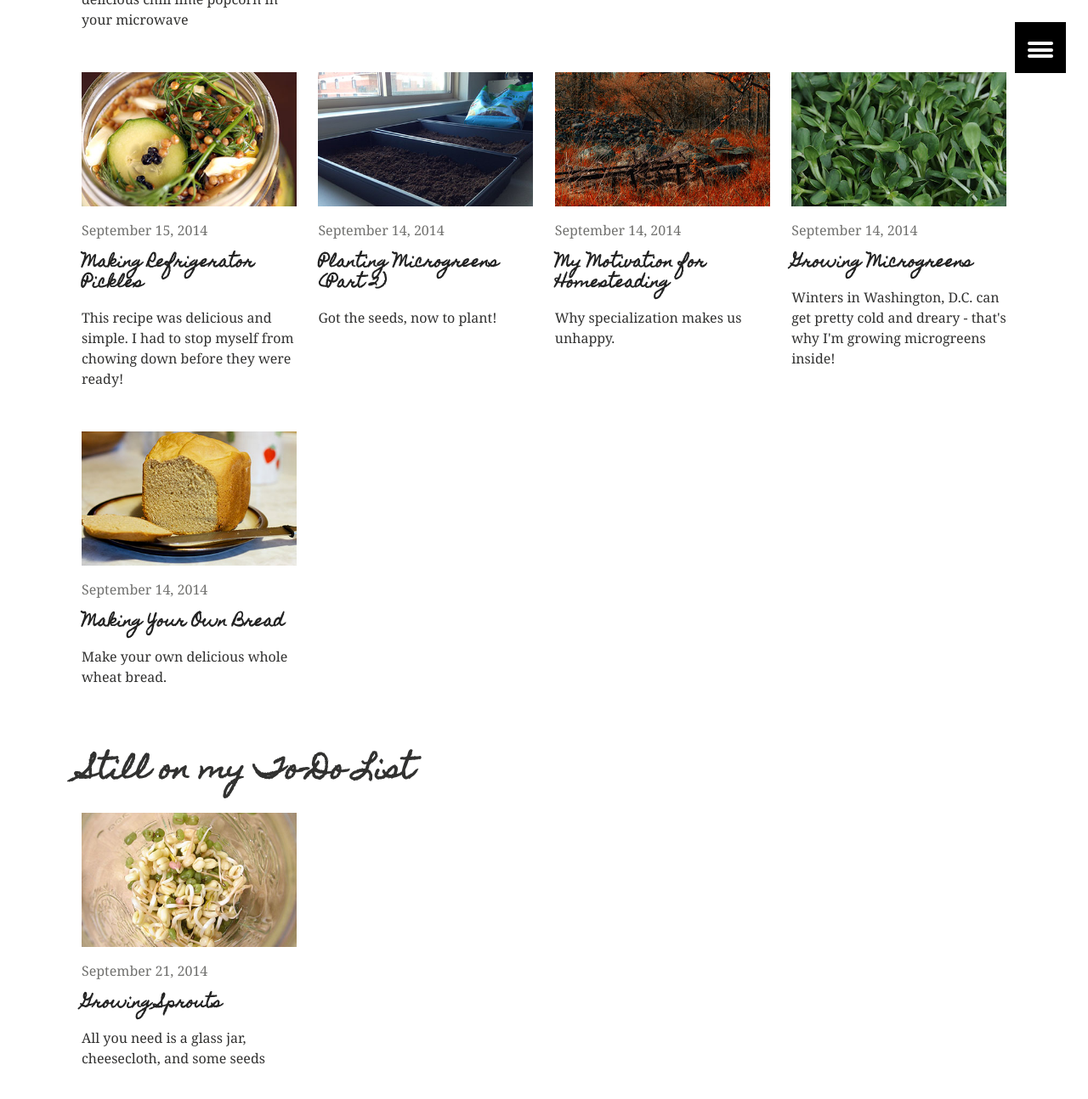
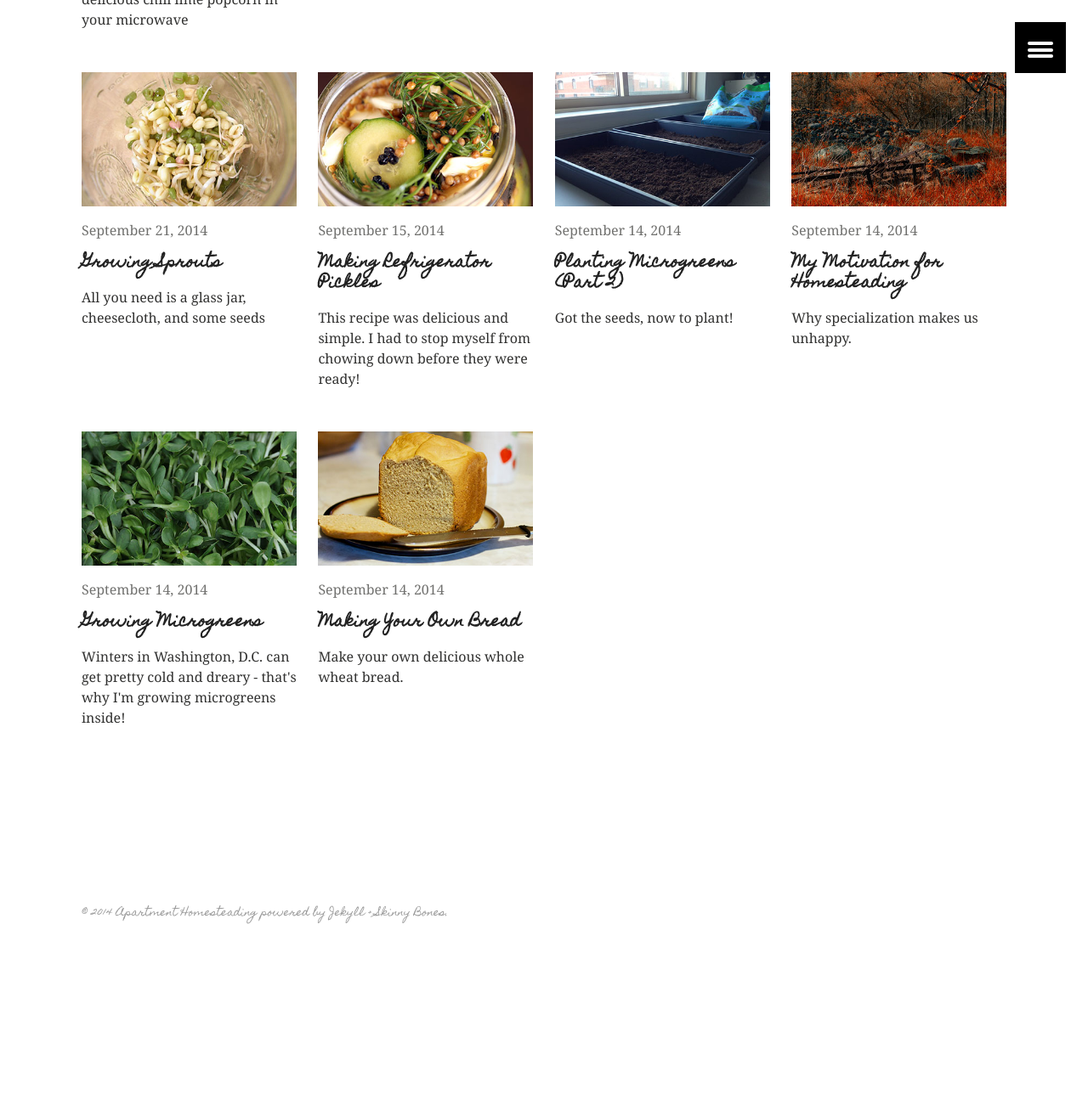
Before and after one commit to apartmenthomesteading/apartmenthomesteading.github.io, a Jekyll site: the page built from index.md, in a window 1280 px wide and 1400 px high, scrolled down 1132 px. Shown: the top 1294 px of the window at 85% size. Built offline with Jekyll 4.4.1, drawn with Linux system fonts in a browser that asks for light colours; some web fonts are replaced; comment, search, counter and statistics services are not loaded; after the commit the page ends 2293 px from its top, so only the background shows below that.

Commit message:
get rid of teaser

```diff
--- a/index.md
+++ b/index.md
@@ -17,13 +17,3 @@
     {%endif%}
 {% endfor %}
 </div><!-- /.tiles -->
-
-<h2 class="left">Still on my To-Do List</h2>
-
-<div class="tiles">
-{% for post in site.posts %}
-	{% if post.to-do %}
-		{% include post-grid.html %}
-    {%endif%}
-{% endfor %}
-</div><!-- /.tiles -->
```
Also changed, not shown: _posts/2014-09-21-growing-sprouts.md (+1 -1 lines).
